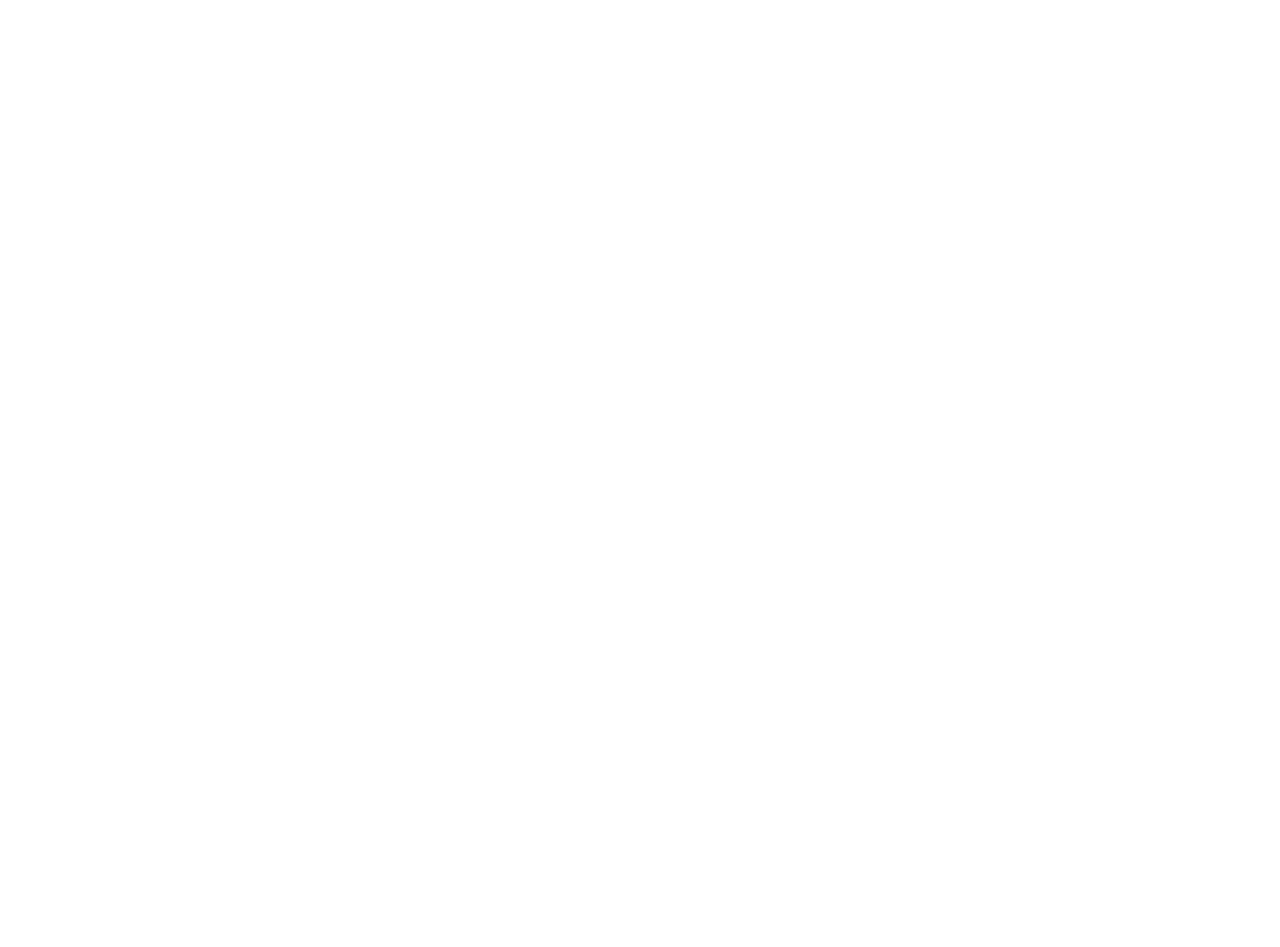
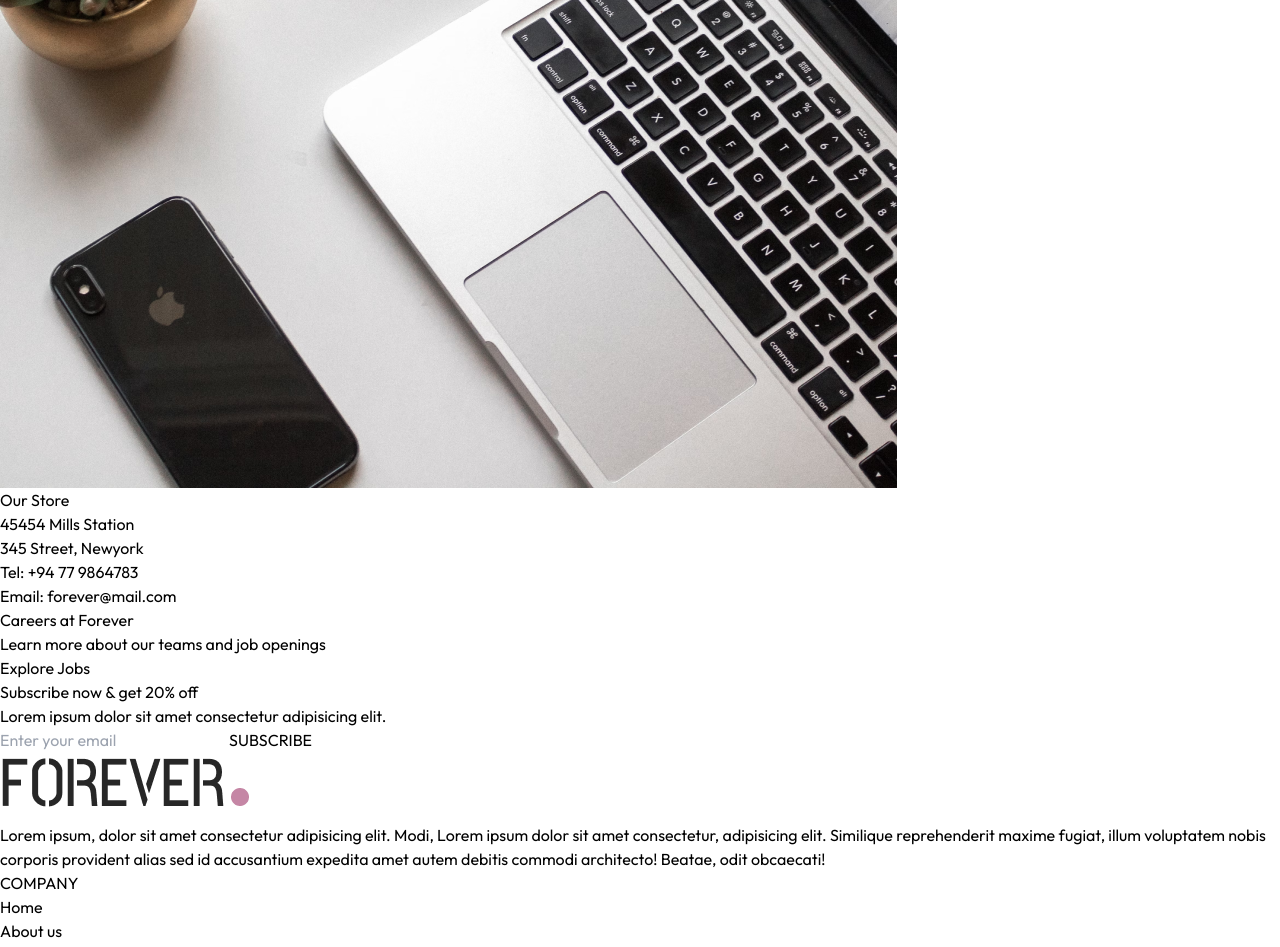
Before and after one commit to SeneshAnujaya/MERN-Full-Stack-Ecommerce-Website, a React (Vite) app in the folder frontend/: page /contact in a window 1280 px wide. Shown: the part 955-1902 px from the top of the page. Before the commit the page ends 882 px from the top, so only its background shows below. Built offline with nearby package versions, Linux system fonts and the light colour scheme.

Commit message:
complete contact page

```diff
--- a/frontend/src/pages/Contact.jsx
+++ b/frontend/src/pages/Contact.jsx
@@ -1,8 +1,29 @@
-import React from 'react'
+import React from 'react';
+import Title from '../components/Title';
+import {assets} from '../assets/assets';
+import NewsletterBox from '../components/NewsletterBox';
 
 const Contact = () => {
   return (
-    <div>Contact</div>
+    <div>
+
+      <div className='text-center text-2xl pt-10 border-t'>
+      <Title text1={'CONTACT'} text2={'US'}/>
+      </div>
+
+      <div className='my-10 flex flex-col justify-center md:flex-row gap-10 mb-28'>
+        <img className='w-full md:w-[480px]' src={assets.contact_img} alt='' />
+        <div className='flex flex-col justify-center items-start gap-6'>
+          <p className='font-semibold text-xl text-gray-600'>Our Store</p>
+          <p className='text-gray-500'>45454 Mills Station <br/> 345 Street, Newyork</p>
+          <p className='text-gray-500'>Tel: +94 77 9864783 <br/> Email: forever@mail.com</p>
+          <p className='font-semibold text-xl text-gray-600'>Careers at Forever</p>
+          <p className='text-gray-500'>Learn more about our teams and job openings</p>
+          <button className='border border-black px-8 py-4 text-sm hover:bg-black hover:text-white transition-all duration-500'>Explore Jobs</button>
+        </div>
+      </div>
+      <NewsletterBox />
+    </div>
   )
 }
 
```
